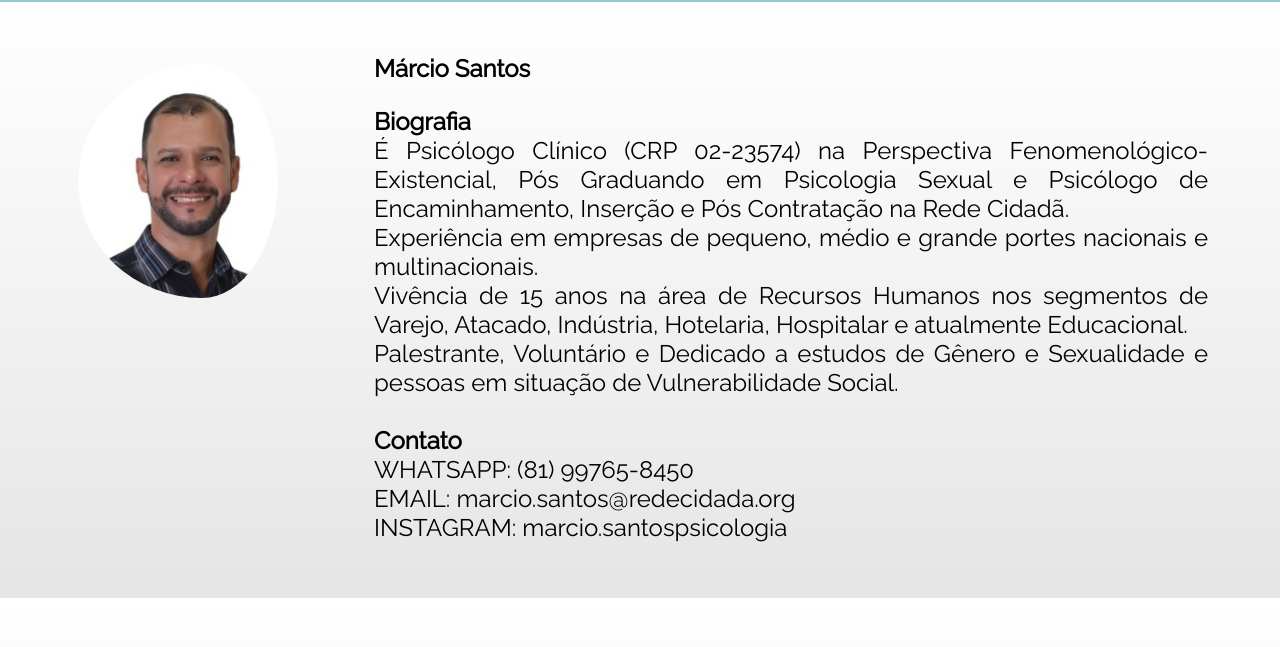
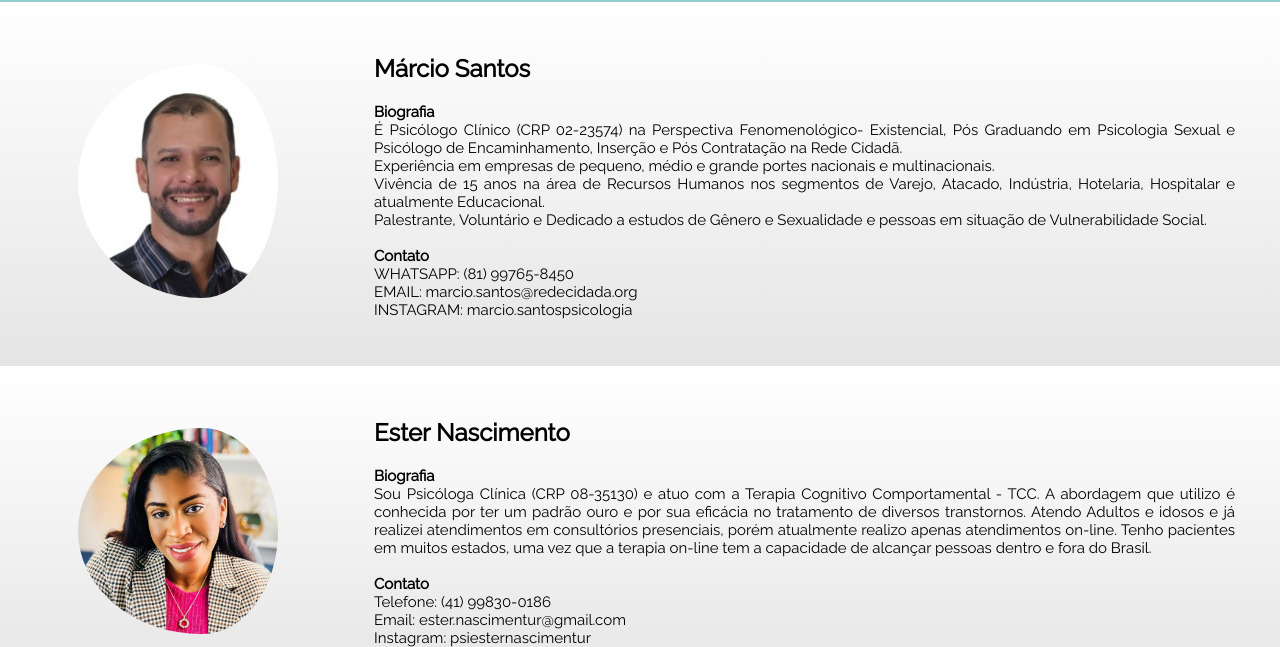
Before and after one commit to Devs097518/psicoajuda, a plain HTML site: page medico.html in a window 1280 px wide. Shown: the part 151-798 px from the top of the page. Drawn offline with Linux system fonts and the light colour scheme; a web font is replaced by a local one.

Commit message:
Update medico.css

```diff
--- a/medico.css
+++ b/medico.css
@@ -69,7 +69,7 @@ section {
 }
 
 #text5 {
-	font-size: 1.5em;
+	font-size: 15px;
 	padding-right: 3em;
 	text-align: justify;
 }
```
